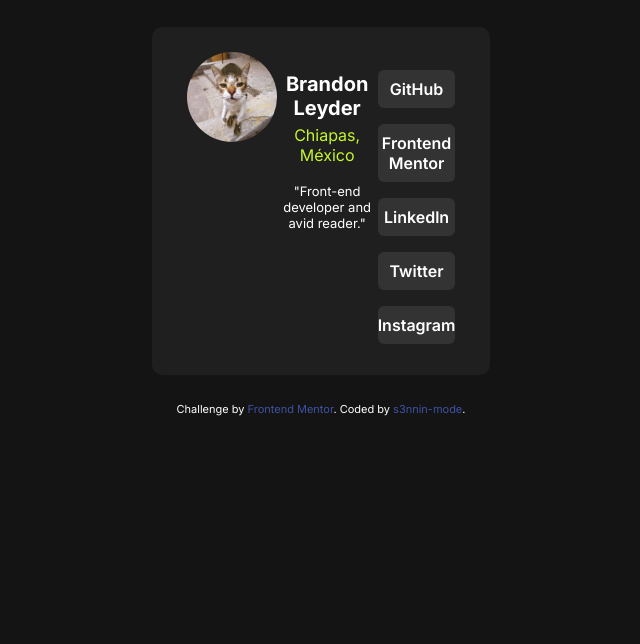
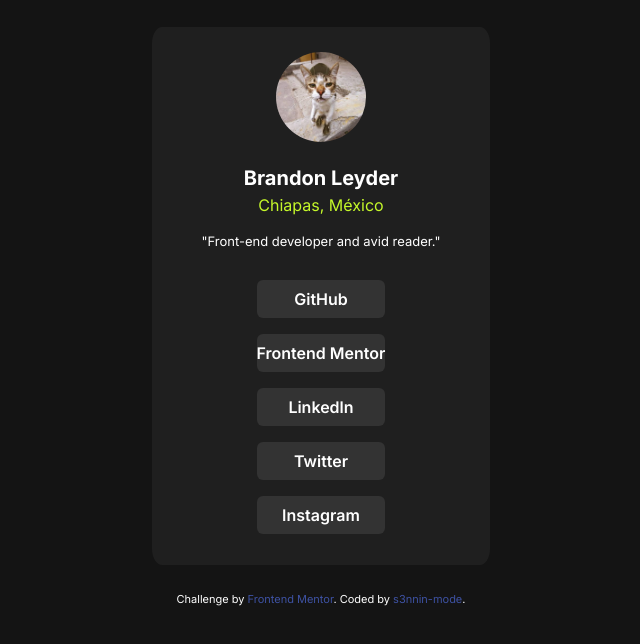
Before and after one commit to s3nnin-mode/Perfil-social-responsive, a plain HTML site: page index.html in a window 1280 px wide. Shown: the whole page, without its empty margins (319-959 px from the left). Drawn offline with Linux system fonts and the light colour scheme.

Commit message:
Update style.css

```diff
--- a/style.css
+++ b/style.css
@@ -14,8 +14,8 @@ body {
     border-radius: 3%;
     margin: 1.7rem auto;
     padding: 25px 35px 15px 35px;
-    display: flex;
-    justify-content: center;
+    display: grid;
+    place-items: center;
 }
 
 img {
```
